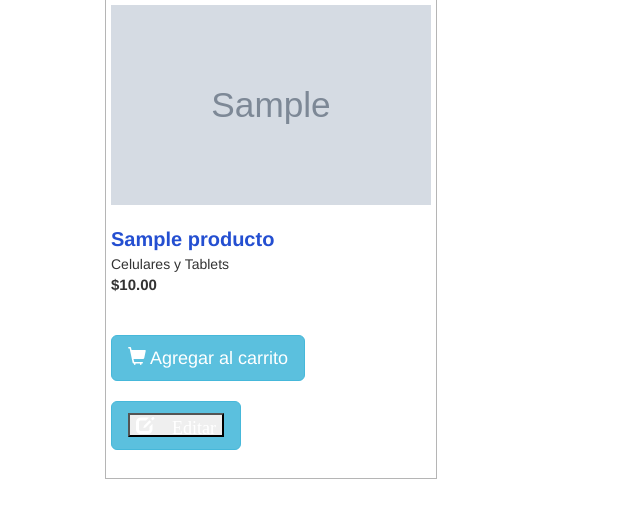
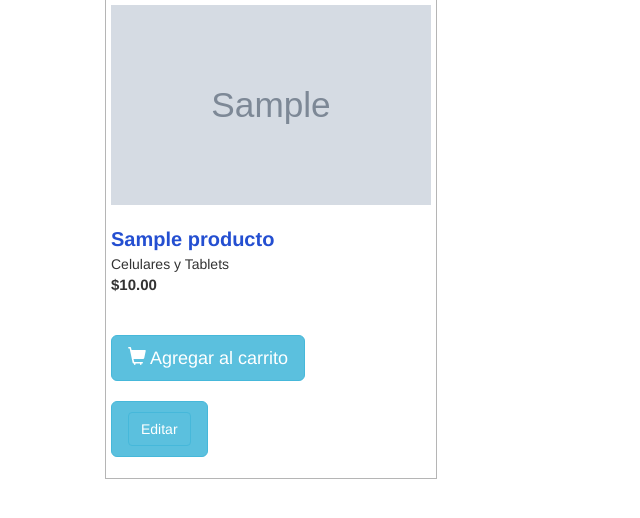
Before and after one commit to 3steb4n/MercadoPHP, a PHP site: page /PaginaPrincipal.php in a window 1280 px wide. Shown: the part 103-621 px from the top of the page, without its empty margins (0-640 px from the left). Run offline with PHP 8.4, Linux system fonts and the light colour scheme; data comes from the database, SQL or seed files in the repository; tables that the repository leaves empty hold one stand-in row (values such as "Sample post"); grey boxes marked "Sample" are stand-in pictures.

Commit message:
Se cambia el botón de Editar

```diff
--- a/Proyecto/Publico/PaginaPrincipal.php
+++ b/Proyecto/Publico/PaginaPrincipal.php
@@ -108,7 +108,7 @@
 								<br>
 								<form action="ActualizarProductos.php" method="post" class="btn btn-info btn-lg">
 									<input type="hidden" name="codigoProducto" value="<?php echo $filasDatos[5]; ?>">
-									<button class="glyphicon glyphicon-edit"  type="submit"> Editar</button>
+									<button type="submit" class="btn btn-info">Editar</button>
 								</form>
 								</div>
 								<?php
```
